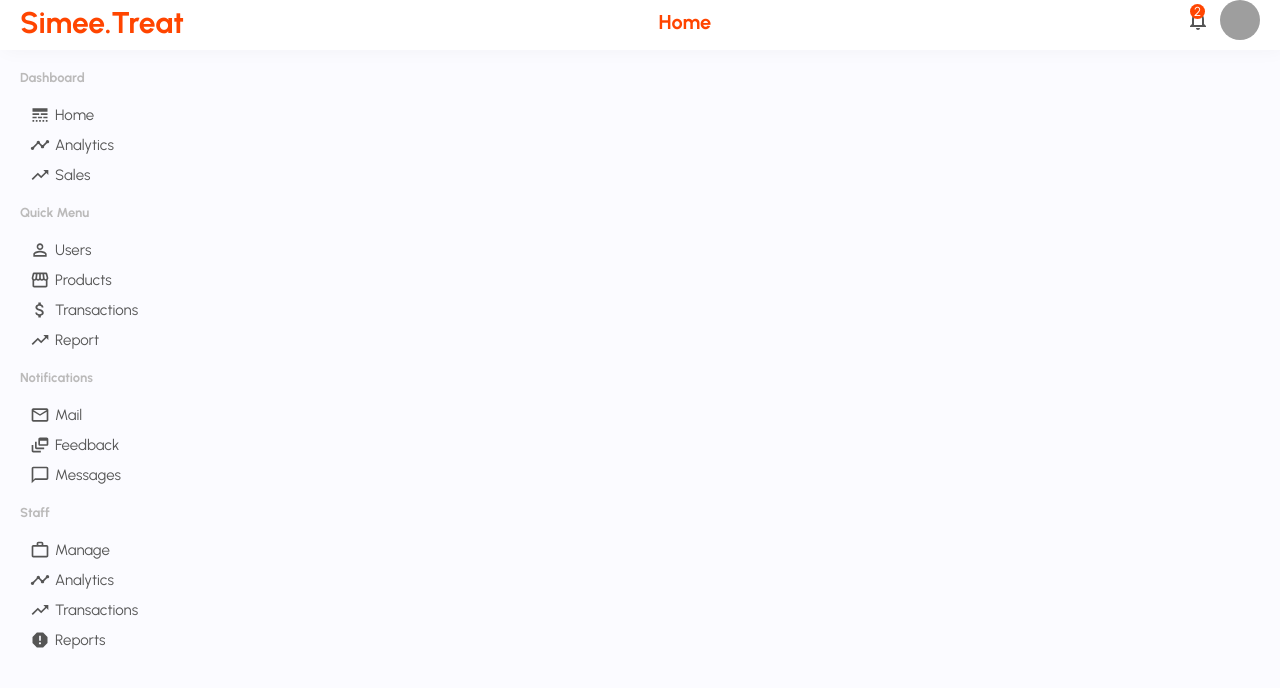
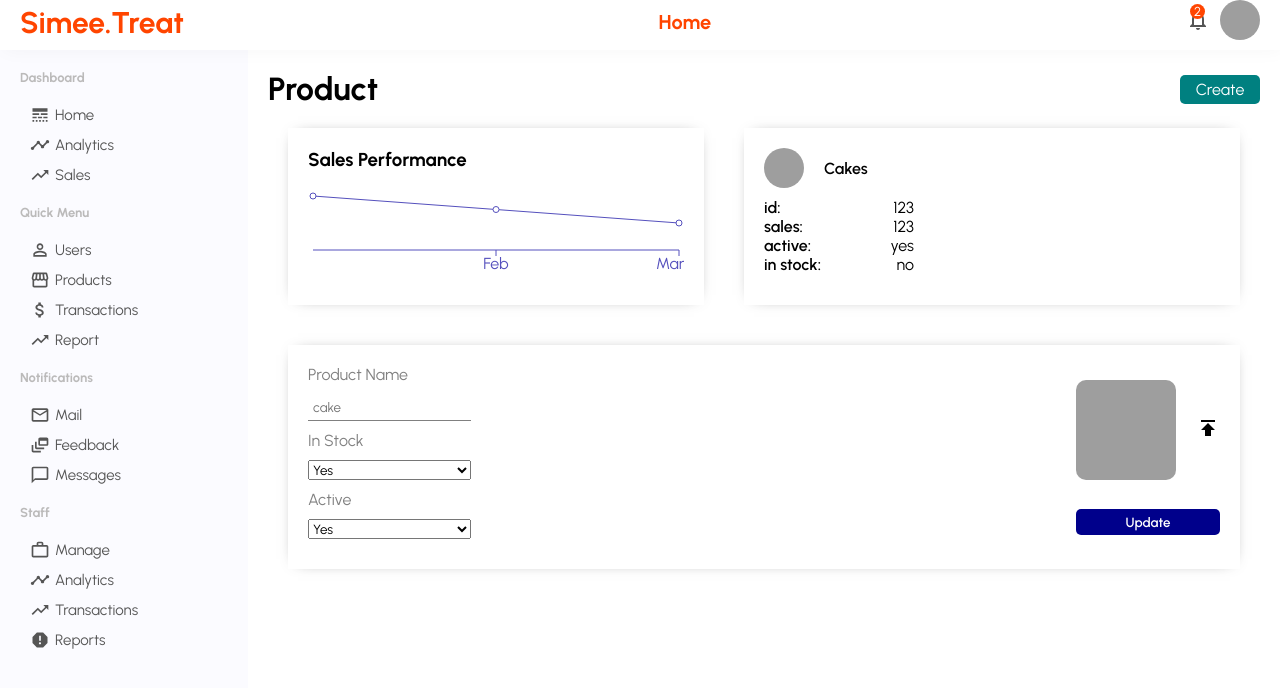
Before and after one commit to stivex001/Simee-treat-Admin, a React (Create React App) app: page /product/1 in a window 1280 px wide. Shown: the top 688 px of the page. Built offline with nearby package versions, Linux system fonts and the light colour scheme; grey boxes are pictures that could not be loaded.

Commit message:
feat: implemented product pages

```diff
--- a/src/App.js
+++ b/src/App.js
@@ -3,7 +3,10 @@
 import Sidebar from './components/sidebar/Sidebar';
 import Topbar from './components/topbar/Topbar'
 import Home from './pages/home/Home'
+import NewProduct from './pages/newProduct/NewProduct';
 import NewUser from './pages/newUser/NewUser';
+import Product from './pages/product/Product';
+import ProductList from './pages/products/ProductList';
 import User from './pages/user/User';
 import UserList from './pages/userlist/UserList';
 
@@ -22,6 +25,9 @@
         <Route path='/users' element={<UserList />} />
         <Route path='/user/:Id' element={<User />} />
         <Route path='/newuser' element={<NewUser />} />
+        <Route path='/products' element={<ProductList />} />
+        <Route path='/product/:productId' element={<Product />} />
+        <Route path='/newproduct' element={<NewProduct />} />
       </Routes>
       </Container>
 
--- a/src/components/sidebar/Sidebar.jsx
+++ b/src/components/sidebar/Sidebar.jsx
@@ -57,10 +57,12 @@
               </ListItem>
             </Link>
 
+            <Link style={{textDecoration: "none", color: "inherit"}} to="/products">
             <ListItem>
               <Storefront style={{ marginRight: "5px", fontSize: "20px" }} />
               Products
             </ListItem>
+            </Link>
             <ListItem>
               <AttachMoney style={{ marginRight: "5px", fontSize: "20px" }} />
               Transactions
--- /dev/null
+++ b/src/pages/newProduct/NewProduct.jsx
@@ -0,0 +1,72 @@
+import styled from "styled-components";
+
+const Container = styled.div`
+  flex: 4;
+`;
+const Title = styled.h1``;
+const Form = styled.form`
+  margin-top: 10px;
+`;
+const FormItems = styled.div`
+  width: 250px;
+  display: flex;
+  flex-direction: column;
+  margin-top: 10px;
+`;
+const Label = styled.label`
+  margin-bottom: 10px;
+  font-weight: 600;
+  color: gray;
+`;
+const Input = styled.input`
+  padding: 10px;
+  border: 1px solid gray;
+  border-radius: 5px;
+`;
+const Select = styled.select`
+  height: 40px;
+  border-radius: 5px;
+`;
+const Option = styled.option``;
+const Button = styled.button`
+  border: none;
+  background-color: darkblue;
+  color: white;
+  padding: 7px 10px;
+  font-weight: 600;
+  border-radius: 10px;
+  margin-top: 10px;
+  cursor: pointer;
+`;
+
+const NewProduct = () => {
+  return (
+    <Container>
+      <Title>New Product</Title>
+      <Form>
+        <FormItems>
+          <Label>Image</Label>
+          <Input type="file" id="file" />
+        </FormItems>
+        <FormItems>
+          <Label>Name</Label>
+          <Input type="text" placeholder="Cake" />
+        </FormItems>
+        <FormItems>
+          <Label>Stock</Label>
+          <Input type="text" placeholder="123" />
+        </FormItems>
+        <FormItems>
+          <Label>Active</Label>
+          <Select name="active" id="active">
+            <Option value="yes">Yes</Option>
+            <Option value="no">No</Option>
+          </Select>
+        </FormItems>
+        <Button>Create</Button>
+      </Form>
+    </Container>
+  )
+}
+
+export default NewProduct
--- /dev/null
+++ b/src/pages/product/Product.jsx
@@ -0,0 +1,106 @@
+import { Publish } from "@mui/icons-material";
+import { Link } from "react-router-dom";
+import Chart from "../../components/chart/Chart";
+import { productData } from "../../components/chart/data";
+import {
+  Bottom,
+  Button,
+  Container,
+  FileInput,
+  FileLabel,
+  Form,
+  FormLeft,
+  FormRight,
+  Image,
+  InfoBottom,
+  InfoItem,
+  InfoTop,
+  Key,
+  Left,
+  LeftInput,
+  LeftLabel,
+  Name,
+  Option,
+  Right,
+  Select,
+  Title,
+  TitleContainer,
+  Top,
+  UpdateButton,
+  Upload,
+  UploadImg,
+  Value,
+} from "./product.styles";
+
+const Product = () => {
+  return (
+    <Container>
+      <TitleContainer>
+        <Title>Product</Title>
+        <Link to="/newproduct">
+          <Button>Create</Button>
+        </Link>
+      </TitleContainer>
+
+      <Top>
+        <Left>
+          <Chart data={productData} dataKey="Sales" title="Sales Performance" />
+        </Left>
+        <Right>
+          <InfoTop>
+            <Image src="https://upload.wikimedia.org/wikipedia/commons/thumb/0/04/Pound_layer_cake.jpg/220px-Pound_layer_cake.jpg" />
+            <Name>Cakes</Name>
+          </InfoTop>
+          <InfoBottom>
+            <InfoItem>
+              <Key>id:</Key>
+              <Value>123</Value>
+            </InfoItem>
+            <InfoItem>
+              <Key>sales:</Key>
+              <Value>123</Value>
+            </InfoItem>
+            <InfoItem>
+              <Key>active:</Key>
+              <Value>yes</Value>
+            </InfoItem>
+            <InfoItem>
+              <Key>in stock:</Key>
+              <Value>no</Value>
+            </InfoItem>
+          </InfoBottom>
+        </Right>
+      </Top>
+      <Bottom>
+        <Form>
+          <FormLeft>
+            <LeftLabel>Product Name</LeftLabel>
+            <LeftInput placeholder="cake" />
+            <LeftLabel>In Stock</LeftLabel>
+            <Select name="inStock" id="idStock">
+              <Option value="yes">Yes</Option>
+              <Option value="no">No</Option>
+            </Select>
+            <LeftLabel>Active</LeftLabel>
+            <Select name="active" id="active">
+              <Option value="yes">Yes</Option>
+              <Option value="no">No</Option>
+            </Select>
+          </FormLeft>
+          <FormRight>
+            <Upload>
+              <UploadImg src="https://upload.wikimedia.org/wikipedia/commons/thumb/0/04/Pound_layer_cake.jpg/220px-Pound_layer_cake.jpg" />
+              <FileLabel for="file">
+                <Publish style={{ cursor: "pointer" }} />
+              </FileLabel>
+              <FileInput type="file" id="file" style={{ display: "none" }} />
+            </Upload>
+            <UpdateButton>Update</UpdateButton>
+          </FormRight>
+        </Form>
+      </Bottom>
+    </Container>
+  );
+};
+
+export default Product;
--- /dev/null
+++ b/src/pages/product/product.styles.js
@@ -0,0 +1,132 @@
+import styled from "styled-components";
+
+export const Container = styled.div`
+  flex: 4;
+  padding: 20px;
+`;
+export const TitleContainer = styled.div`
+  display: flex;
+  align-items: center;
+  justify-content: space-between;
+`;
+
+export const Title = styled.h1``;
+
+export const Button = styled.button`
+  width: 80px;
+  border: none;
+  padding: 5px;
+  background-color: teal;
+  color: white;
+  border-radius: 5px;
+  font-size: 16px;
+  cursor: pointer;
+`;
+
+export const Top = styled.div`
+  display: flex;
+`;
+
+export const Left = styled.div`
+  flex: 1;
+`;
+
+export const Right = styled.div`
+  flex: 1;
+  padding: 20px;
+  margin: 20px;
+  box-shadow: 0px 0px 15px -10px rgba(0, 0, 0, 0.75);
+  -webkit-box-shadow: 0px 0px 15px -10px rgba(0, 0, 0, 0.75);
+  -moz-box-shadow: 19px 5px 50px -3px rgba(235, 180, 180, 0.55);
+`;
+
+export const InfoTop = styled.div`
+  display: flex;
+  align-items: center;
+`;
+
+export const InfoBottom = styled.div`
+  margin-top: 10px;
+`;
+
+export const Image = styled.img`
+  width: 40px;
+  height: 40px;
+  border-radius: 50%;
+  object-fit: cover;
+  margin-right: 20px;
+`;
+
+export const Name = styled.span`
+  font-weight: 600;
+`;
+
+export const InfoItem = styled.div`
+  width: 150px;
+  display: flex;
+  justify-content: space-between;
+`;
+
+export const Key = styled.span`
+  font-weight: 600;
+`;
+
+export const Value = styled.span``;
+
+export const Bottom = styled.div`
+  flex: 1;
+  padding: 20px;
+  margin: 20px;
+  box-shadow: 0px 0px 15px -10px rgba(0, 0, 0, 0.75);
+  -webkit-box-shadow: 0px 0px 15px -10px rgba(0, 0, 0, 0.75);
+  -moz-box-shadow: 19px 5px 50px -3px rgba(235, 180, 180, 0.55);
+`;
+export const Form = styled.form`
+  display: flex;
+  justify-content: space-between;
+`;
+export const FormLeft = styled.div`
+  display: flex;
+  flex-direction: column;
+`;
+export const LeftLabel = styled.label`
+  margin-bottom: 10px;
+  color: gray;
+`;
+export const LeftInput = styled.input`
+  margin-bottom: 10px;
+  border: none;
+  padding: 5px;
+  border-bottom: 1px solid gray;
+`;
+export const Select = styled.select`
+  margin-bottom: 10px;
+`;
+export const Option = styled.option``;
+export const FormRight = styled.div`
+  display: flex;
+  flex-direction: column;
+  justify-content: space-around;
+`;
+export const Upload = styled.div`
+  display: flex;
+  align-items: center;
+`;
+export const UploadImg = styled.img`
+  width: 100px;
+  height: 100px;
+  border-radius: 10px;
+  object-it: cover;
+  margin-right: 20px;
+`;
+export const FileLabel = styled.label``;
+export const FileInput = styled.input``;
+export const UpdateButton = styled.button`
+  border: none;
+  padding: 5px;
+  border-radius: 5px;
+  background-color: darkblue;
+  color: white;
+  font-weight: 600;
+  cursor: pointer;
+`;
--- a/src/pages/products/ProductList.jsx
+++ b/src/pages/products/ProductList.jsx
@@ -1,9 +1,9 @@
 import styled from "styled-components";
 import { DataGrid } from "@mui/x-data-grid";
 import { DeleteOutline } from "@mui/icons-material";
-import { productRows } from "../../../components/AdminDashboard/chart/data";
 import { Link } from "react-router-dom";
 import { useState } from "react";
+import { productRows } from "../../components/chart/data";
 
 const Container = styled.div`
   flex: 4;
@@ -75,7 +75,7 @@
           width: 150,
           renderCell: (params) => (
             <>
-              <Link to={"/admin/product/" + params.row.id}>
+              <Link to={"/product/" + params.row.id}>
                 <Button>ProductListEdit</Button>
                 </Link>
                 <DeleteOutline
```
